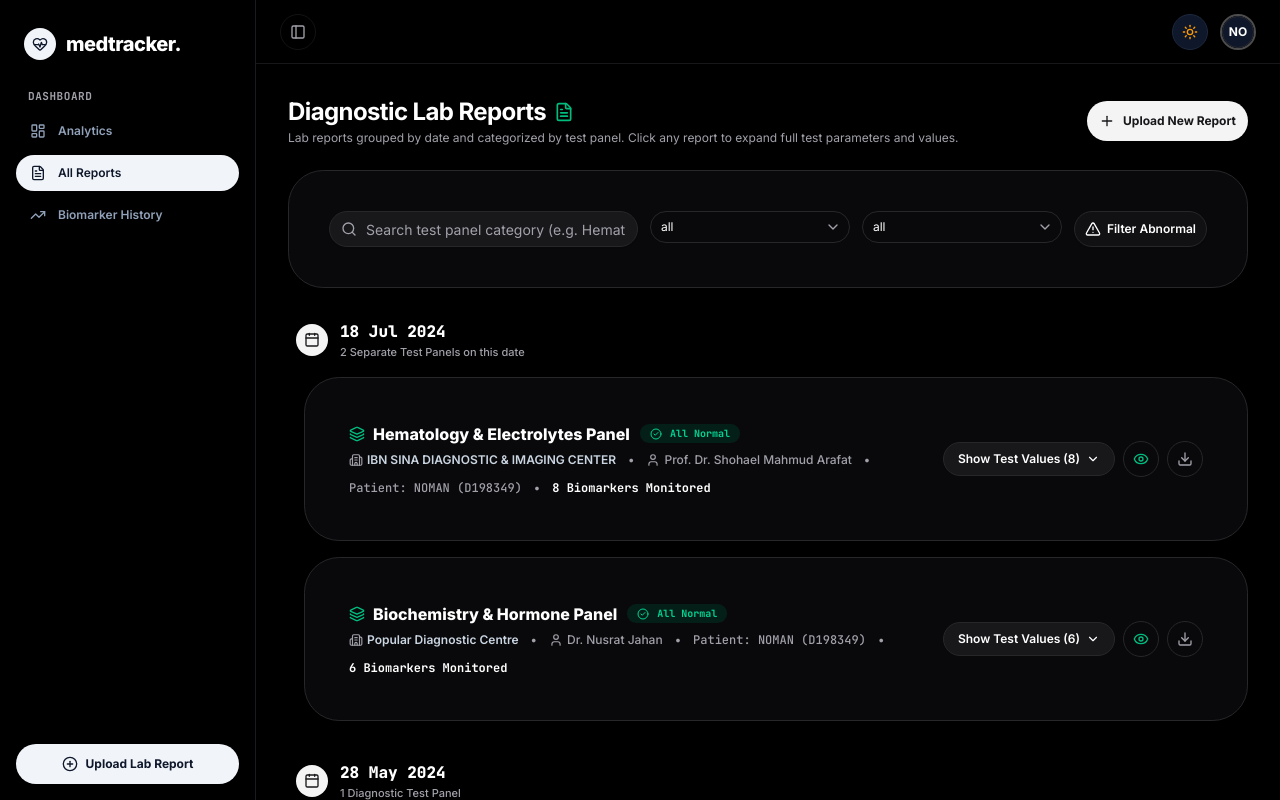
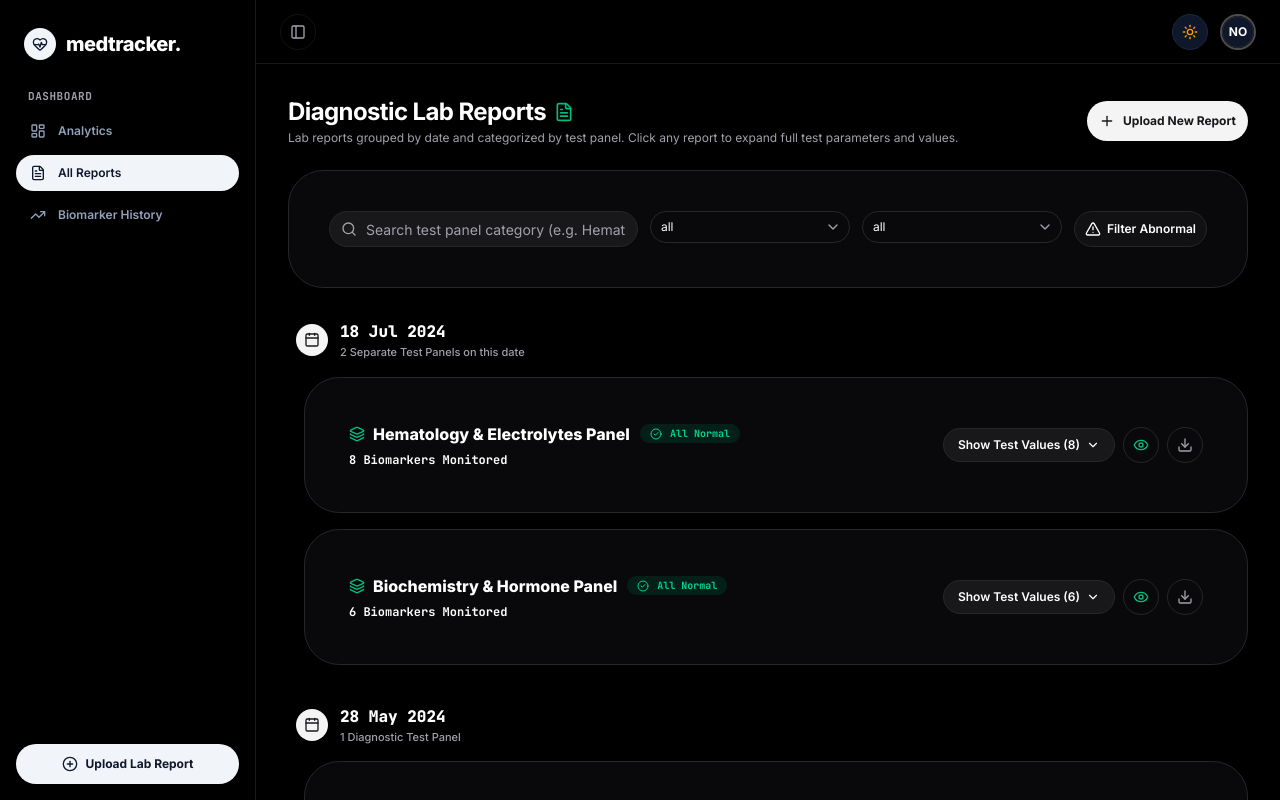
Before and after one commit to devded/meditracker-dashboard, a Next.js app: page /reports in a window 1280 px wide. Shown: the top 800 px of the page. Built offline with nearby package versions, Linux system fonts and the light colour scheme.

Commit message:
feat(reports): move diagnostic center, physician, and patient metadata inside expanded details panel for clean collapsed card header

```diff
--- a/app/reports/page.tsx
+++ b/app/reports/page.tsx
@@ -25,6 +25,7 @@ import {
   ChevronDown,
   ChevronUp,
   Layers,
+  Stethoscope,
 } from 'lucide-react';
 import { toast } from 'sonner';
 import { UploadDialog } from '@/components/upload-dialog';
@@ -260,9 +261,9 @@ function ReportsContent() {
                       key={report.id}
                       className="bg-white dark:bg-zinc-950 border border-zinc-200/80 dark:border-zinc-800 shadow-xs overflow-hidden rounded-3xl transition-all"
                     >
-                      {/* Report Header Row Focused on Test Category */}
+                      {/* Sleek Minimal Collapsed Header Row Focused on Category Title & Status */}
                       <div className="p-5 flex flex-col md:flex-row md:items-center justify-between gap-4 bg-white dark:bg-zinc-950">
-                        <div className="space-y-1.5 min-w-0">
+                        <div className="space-y-1 min-w-0">
                           <div className="flex items-center gap-2.5 flex-wrap">
                             <span className="font-extrabold text-base text-foreground flex items-center gap-2">
                               <Layers className="size-4 text-emerald-500" />
@@ -279,18 +280,8 @@ function ReportsContent() {
                             )}
                           </div>
 
-                          <div className="flex items-center gap-3 text-xs text-muted-foreground flex-wrap font-medium">
-                            <span className="flex items-center gap-1 text-slate-700 dark:text-slate-300 font-semibold">
-                              <Building2 className="size-3.5 text-muted-foreground" /> {report.labName}
-                            </span>
-                            <span>•</span>
-                            <span className="flex items-center gap-1">
-                              <User className="size-3.5" /> {report.doctorName}
-                            </span>
-                            <span>•</span>
-                            <span className="font-mono">Patient: {report.patientName} ({report.patientId})</span>
-                            <span>•</span>
-                            <span className="font-mono font-bold text-foreground">{report.tests.length} Biomarkers Monitored</span>
+                          <div className="text-xs text-muted-foreground font-mono font-medium pt-0.5">
+                            <span className="text-foreground font-bold">{report.tests.length} Biomarkers Monitored</span>
                           </div>
                         </div>
 
@@ -332,16 +323,32 @@ function ReportsContent() {
                         </div>
                       </div>
 
-                      {/* Expanded Detailed Biomarker Table & Clinical Summary */}
+                      {/* Expanded Section: Contains Lab Center, Physician, Patient ID, Clinical Summary, and Biomarker Table */}
                       {isExpanded && (
                         <div className="p-5 space-y-4 bg-zinc-50/50 dark:bg-zinc-900/50 border-t border-zinc-100 dark:border-zinc-800">
+                          {/* Extra Report Metadata Card */}
+                          <div className="p-3.5 rounded-2xl bg-white dark:bg-zinc-950 border border-zinc-200/80 dark:border-zinc-800 flex flex-col sm:flex-row sm:items-center justify-between gap-3 text-xs">
+                            <div className="flex items-center gap-2 font-semibold text-foreground">
+                              <Building2 className="size-4 text-emerald-500 shrink-0" />
+                              <span>{report.labName}</span>
+                            </div>
+
+                            <div className="flex items-center gap-4 text-muted-foreground font-medium flex-wrap">
+                              <span className="flex items-center gap-1.5 text-foreground">
+                                <User className="size-3.5 text-muted-foreground" /> {report.doctorName}
+                              </span>
+                              <span>•</span>
+                              <span className="font-mono">Patient: <strong className="text-foreground">{report.patientName}</strong> ({report.patientId})</span>
+                            </div>
+                          </div>
+
                           {/* Clinical Observation Note */}
                           {report.clinicalSummary && (
-                            <div className="p-3.5 rounded-2xl bg-white dark:bg-zinc-950 border border-zinc-100 dark:border-zinc-800 text-xs leading-relaxed space-y-1">
-                              <span className="font-bold text-foreground block font-mono text-[11px] uppercase tracking-wider">
-                                Clinical Observation Summary:
+                            <div className="p-3.5 rounded-2xl bg-white dark:bg-zinc-950 border border-zinc-200/80 dark:border-zinc-800 text-xs leading-relaxed space-y-1">
+                              <span className="font-bold text-foreground font-mono text-[11px] uppercase tracking-wider flex items-center gap-1.5">
+                                <Stethoscope className="size-3.5 text-emerald-500" /> Clinical Observation Summary:
                               </span>
-                              <p className="text-muted-foreground">{report.clinicalSummary}</p>
+                              <p className="text-muted-foreground pl-5">{report.clinicalSummary}</p>
                             </div>
                           )}
 
```
